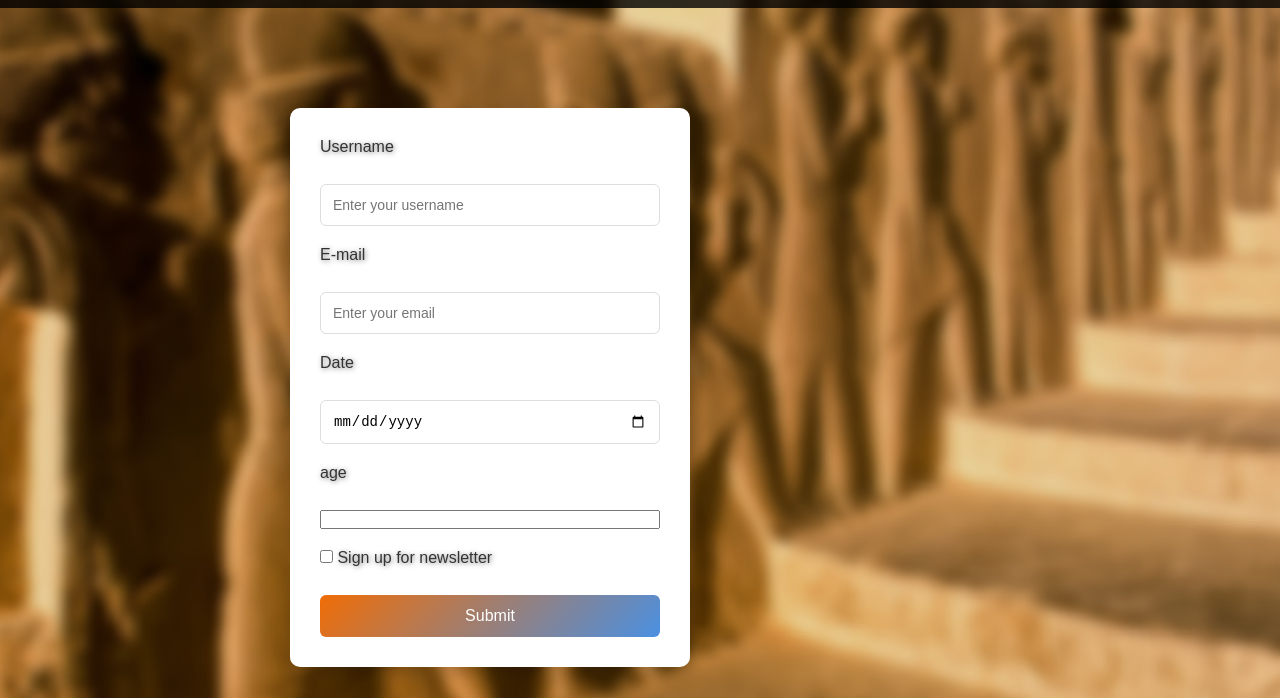
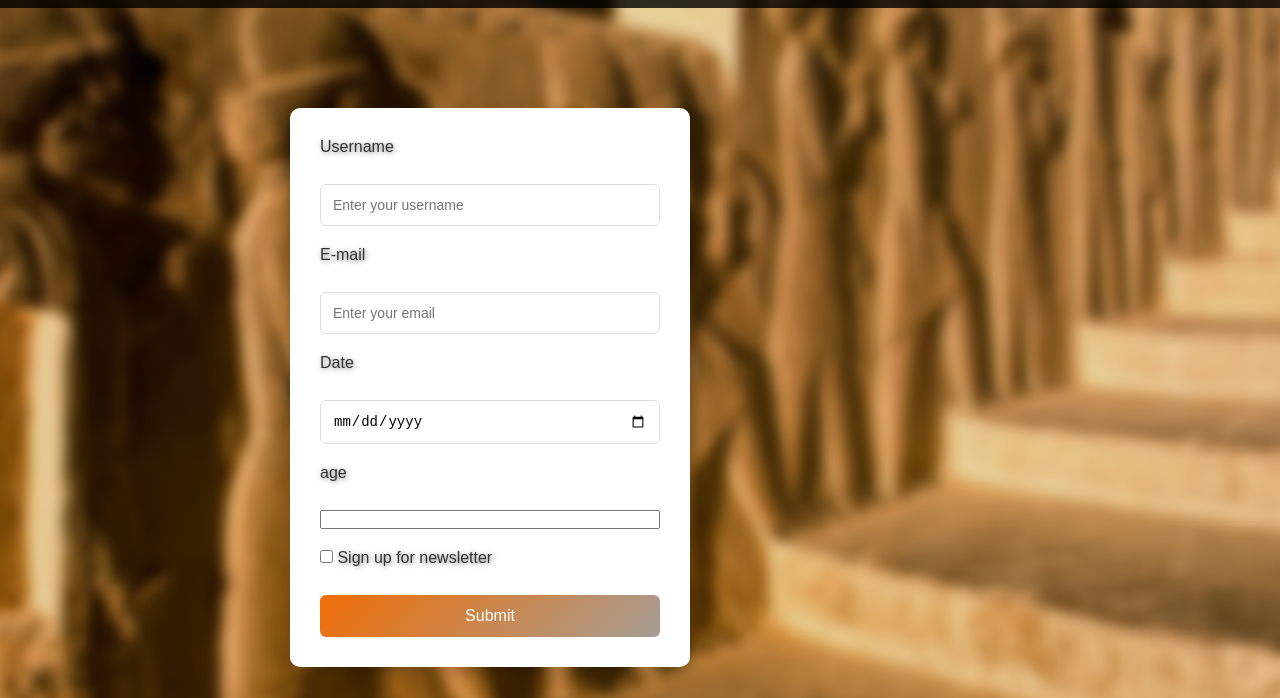
Before and after one commit to Nojan0727/Portfolio, a plain HTML site: page Contact.html in a window 1280 px wide. Shown: the part 102-800 px from the top of the page. Drawn offline with Linux system fonts and the light colour scheme.

Commit message:
changed the color

```diff
--- a/main.css
+++ b/main.css
@@ -113,7 +113,7 @@ input[type="datetime-local"] {
 }
 
 input[type="submit"] {
-    background: linear-gradient(135deg, #f06d06, #4a90e2);
+    background: linear-gradient(135deg, #f06d06, #A69E94);
     color: white;
     font-size: 16px;
     padding: 12px;
@@ -124,7 +124,7 @@ input[type="submit"] {
 }
 
 input[type="submit"]:hover {
-    background: linear-gradient(135deg, #4a90e2, #f06d06);
+    background: linear-gradient(135deg, #A69E94, #f06d06);
     transform: translateY(-2px);
 }
 
```
